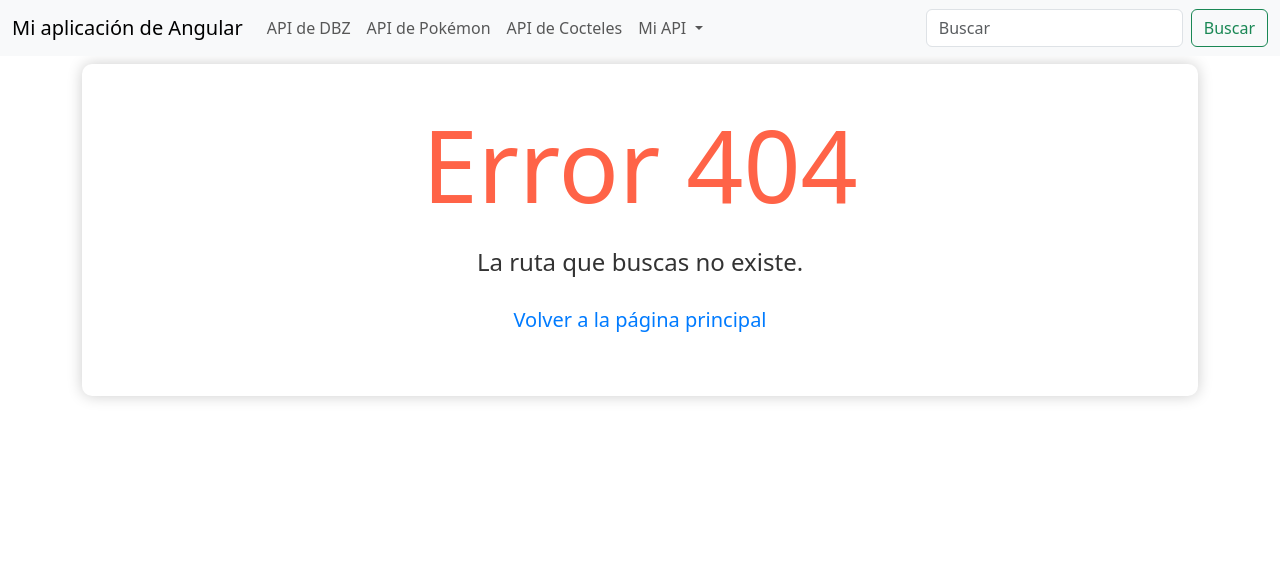
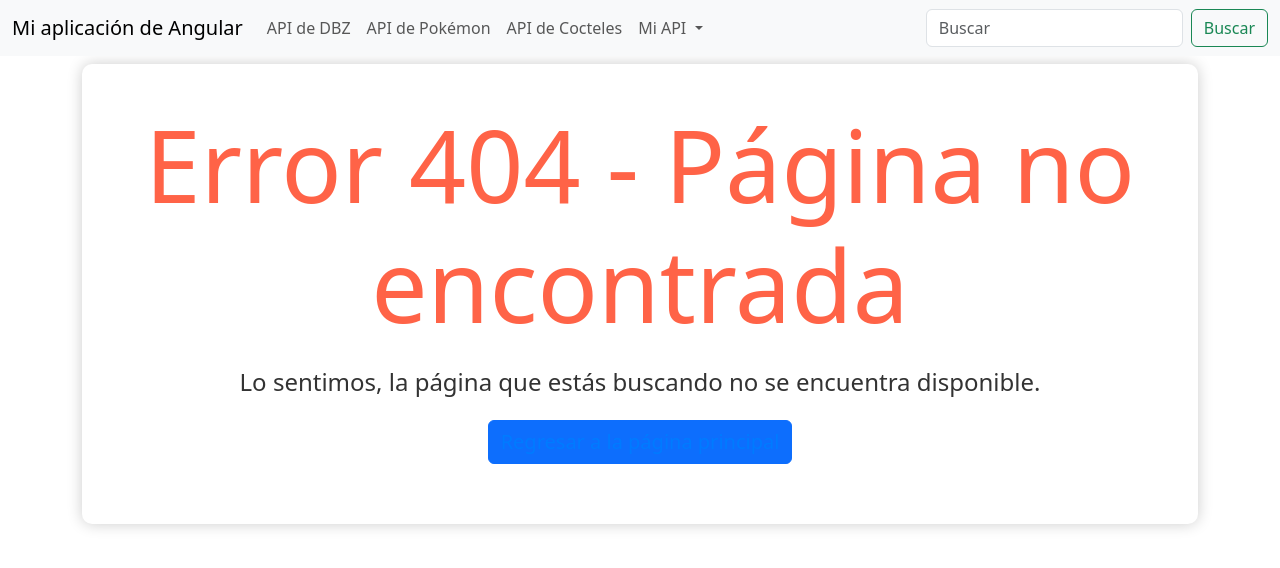
Before and after one commit to RGV2105/AN, an Angular app: page /list in a window 1280 px wide. Before the commit this address had no page. Shown: the top 568 px of the page. Built offline with nearby package versions, Linux system fonts and the light colour scheme.

Commit message:
correccion
Presentacion mejorada del texto

```diff
--- a/src/app/page/error/error.component.html
+++ b/src/app/page/error/error.component.html
@@ -1,5 +1,5 @@
 <div class="error-container">
-    <h1>Error 404</h1>
-    <p>La ruta que buscas no existe.</p>
-    <p><a href="/">Volver a la página principal</a></p>
+    <h1>Error 404 - Página no encontrada</h1>
+    <p>Lo sentimos, la página que estás buscando no se encuentra disponible.</p>
+    <p><a href="/" class="btn btn-primary">Regresar a la página principal</a></p>
 </div>
```
